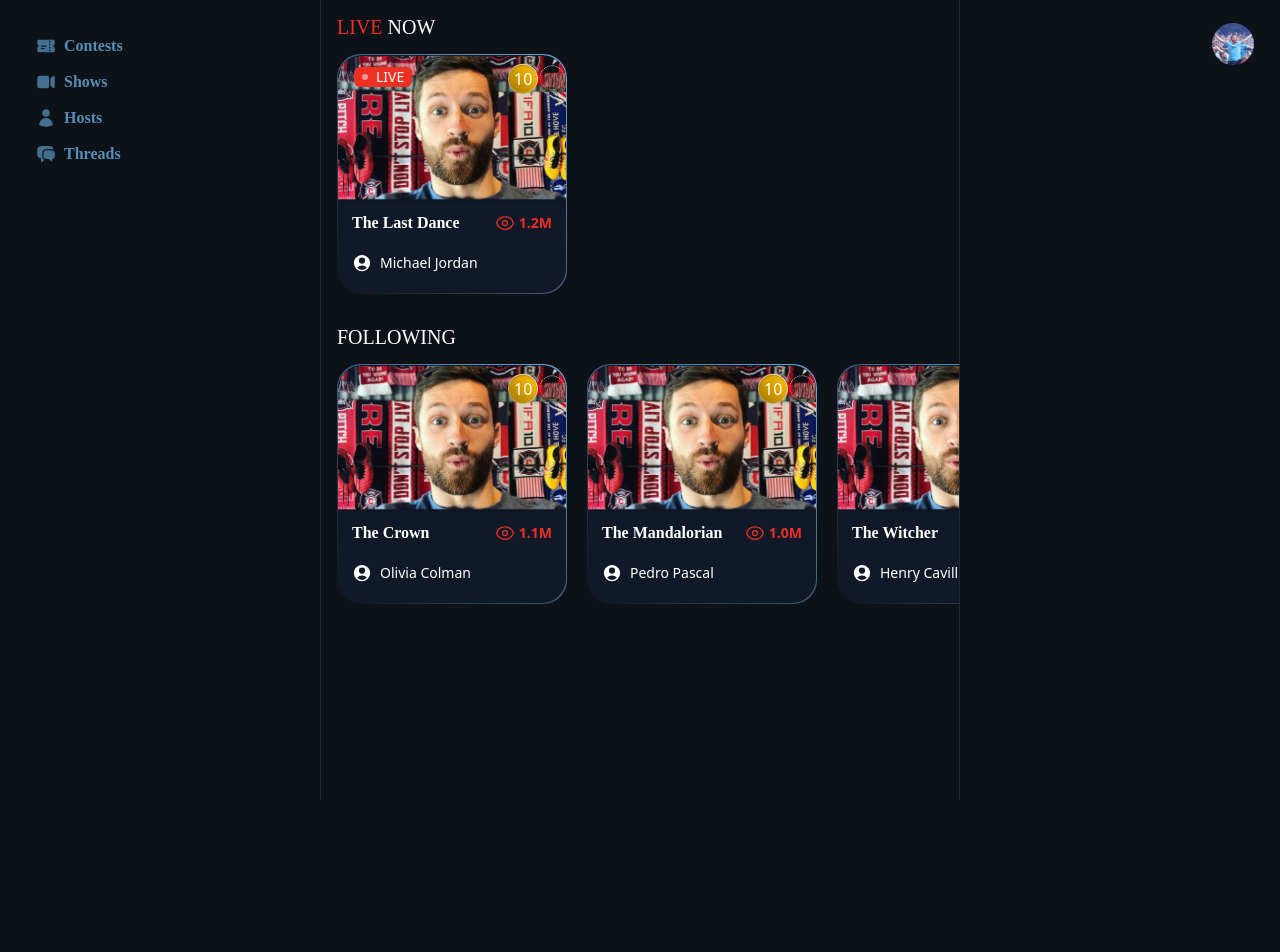
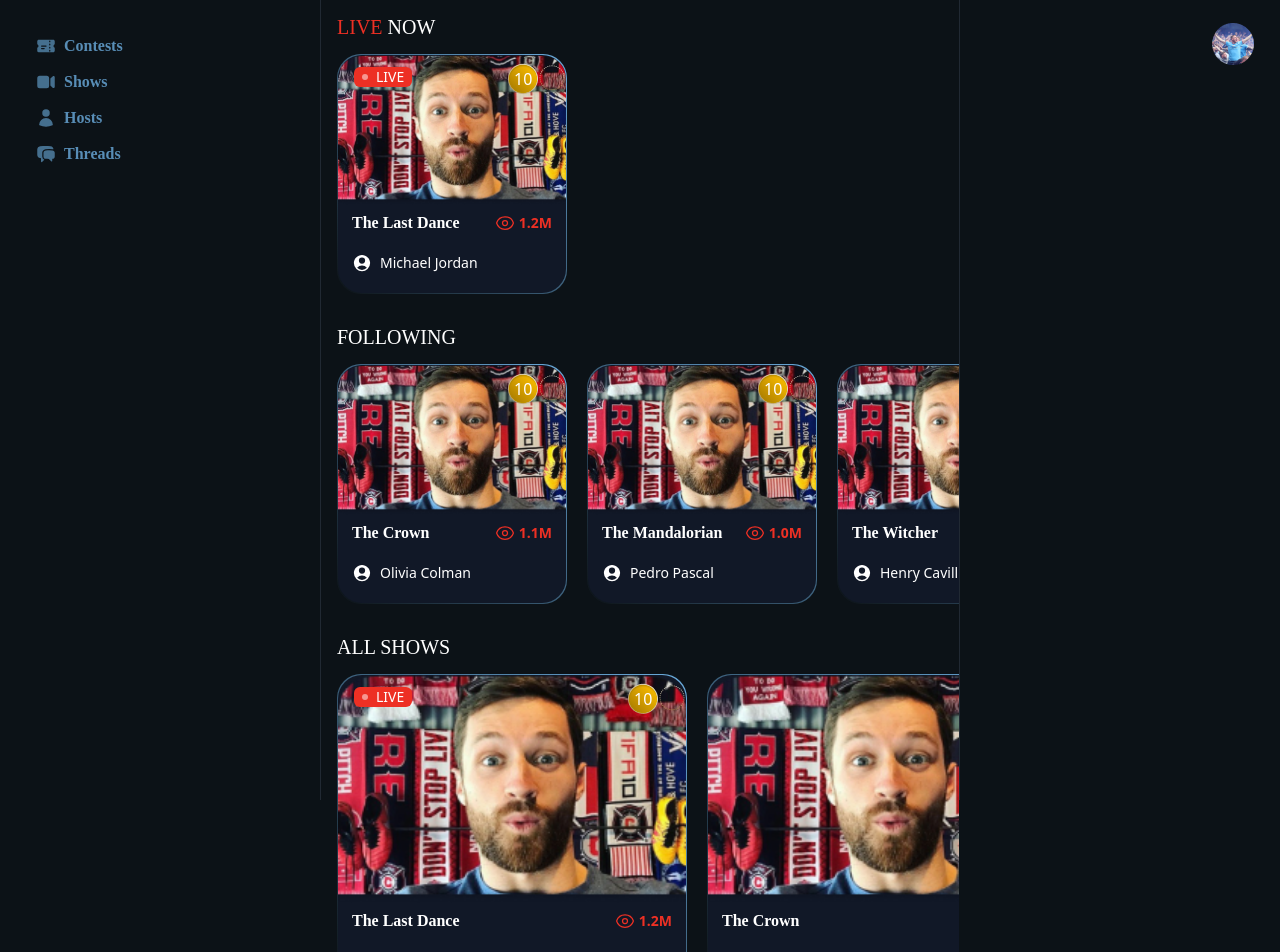
Before and after one commit to nikolagigic/vue-frontend-design-test, a Vue app: page /dashboard/shows in a window 1280 px wide. Shown: the top 952 px of the page. Before the commit the page ends 800 px from the top, so only its background shows below. Built offline with nearby package versions, Linux system fonts and the light colour scheme; a web font is replaced by a local one.

Commit message:
feat: all shows

```diff
--- a/src/views/Shows/ShowsView.vue
+++ b/src/views/Shows/ShowsView.vue
@@ -1,6 +1,7 @@
 <script setup lang="ts">
 import ShowCard from './components/ShowCard.vue'
-import { followingShows } from './mock-data'
+import BigShowCard from './components/BigShowCard.vue'
+import { followingShows, allShows } from './mock-data'
 
 const liveShows = followingShows.filter((show) => show.live)
 const restOfShows = followingShows.filter((show) => !show.live)
@@ -38,5 +39,20 @@ const restOfShows = followingShows.filter((show) => !show.live)
         />
       </div>
     </div>
+    <div class="w-full overflow-hidden">
+      <h3 class="p-4 uppercase">all shows</h3>
+      <div class="flex w-full space-x-5 overflow-auto px-4 pb-4">
+        <BigShowCard
+          v-for="show in allShows"
+          :key="show.id"
+          :id="show.id"
+          :live="show.live"
+          :title="show.title"
+          :cast="show.cast"
+          :watchers="show.watchers"
+          :thumbnail="show.thumbnail"
+        />
+      </div>
+    </div>
   </main>
 </template>
--- /dev/null
+++ b/src/views/Shows/components/BigShowCard.vue
@@ -0,0 +1,43 @@
+<script setup lang="ts">
+import { UserCircleIcon } from '@heroicons/vue/24/solid'
+import CoinAward from '@/components/CoinAward.vue'
+import { EyeIcon } from '@heroicons/vue/24/outline'
+import { type ShowProps } from '../types'
+
+defineProps<ShowProps>()
+</script>
+
+<template>
+  <div
+    class="h-[318px] w-[350px] shrink-0 rounded-[24px] bg-gradient-to-tr from-[#6CADDE]/0 to-[#6CADDE]/100 p-[1px]"
+  >
+    <div class="h-full w-full space-y-2 rounded-[24px] bg-gray-900">
+      <div class="relative">
+        <img :src="thumbnail" class="h-[228px] w-[350px]" />
+        <div class="absolute right-0 top-2">
+          <CoinAward :coins="10" />
+        </div>
+        <div
+          v-if="live"
+          class="absolute left-4 top-3 flex items-center space-x-2 rounded-md bg-dark-basics-accent-red px-2"
+        >
+          <div class="h-1.5 w-1.5 animate-pulse rounded-full bg-white" />
+          <span class="text-sm font-medium">LIVE</span>
+        </div>
+      </div>
+      <div class="flex flex-col space-y-5 px-3.5">
+        <div class="flex w-full justify-between">
+          <h5 class="text-white">{{ title }}</h5>
+          <div class="flex items-center space-x-1 text-sm font-bold text-dark-basics-accent-red">
+            <EyeIcon class="h-5 w-5" />
+            <span>{{ watchers }}</span>
+          </div>
+        </div>
+        <div class="flex items-center space-x-2">
+          <UserCircleIcon class="h-5 w-5 text-white" />
+          <span class="text-sm font-medium">{{ cast }}</span>
+        </div>
+      </div>
+    </div>
+  </div>
+</template>
--- a/src/views/Shows/mock-data.ts
+++ b/src/views/Shows/mock-data.ts
@@ -34,3 +34,70 @@ export const followingShows: ShowProps[] = [
     live: false
   }
 ]
+
+export const allShows: ShowProps[] = [
+  {
+    id: 5,
+    title: 'The Last Dance',
+    cast: 'Michael Jordan',
+    watchers: '1.2M',
+    thumbnail: '/card-thumbnails/1.png',
+    live: true
+  },
+  {
+    id: 6,
+    title: 'The Crown',
+    cast: 'Olivia Colman',
+    watchers: '1.1M',
+    thumbnail: '/card-thumbnails/1.png',
+    live: false
+  },
+  {
+    id: 7,
+    title: 'The Mandalorian',
+    cast: 'Pedro Pascal',
+    watchers: '1.0M',
+    thumbnail: '/card-thumbnails/1.png',
+    live: false
+  },
+  {
+    id: 8,
+    title: 'The Witcher',
+    cast: 'Henry Cavill',
+    watchers: '0.9M',
+    thumbnail: '/card-thumbnails/1.png',
+    live: false
+  },
+  {
+    id: 9,
+    title: 'The Last Dance',
+    cast: 'Michael Jordan',
+    watchers: '1.2M',
+    thumbnail: '/card-thumbnails/1.png',
+    live: true
+  },
+  {
+    id: 10,
+    title: 'The Crown',
+    cast: 'Olivia Colman',
+    watchers: '1.1M',
+    thumbnail: '/card-thumbnails/1.png',
+    live: false
+  },
+  {
+    id: 11,
+    title: 'The Mandalorian',
+    cast: 'Pedro Pascal',
+    watchers: '1.0M',
+    thumbnail: '/card-thumbnails/1.png',
+    live: false
+  },
+  {
+    id: 12,
+    title: 'The Witcher',
+    cast: 'Henry Cavill',
+    watchers: '0.9M',
+    thumbnail: '/card-thumbnails/1.png',
+    live: false
+  }
+]
```
